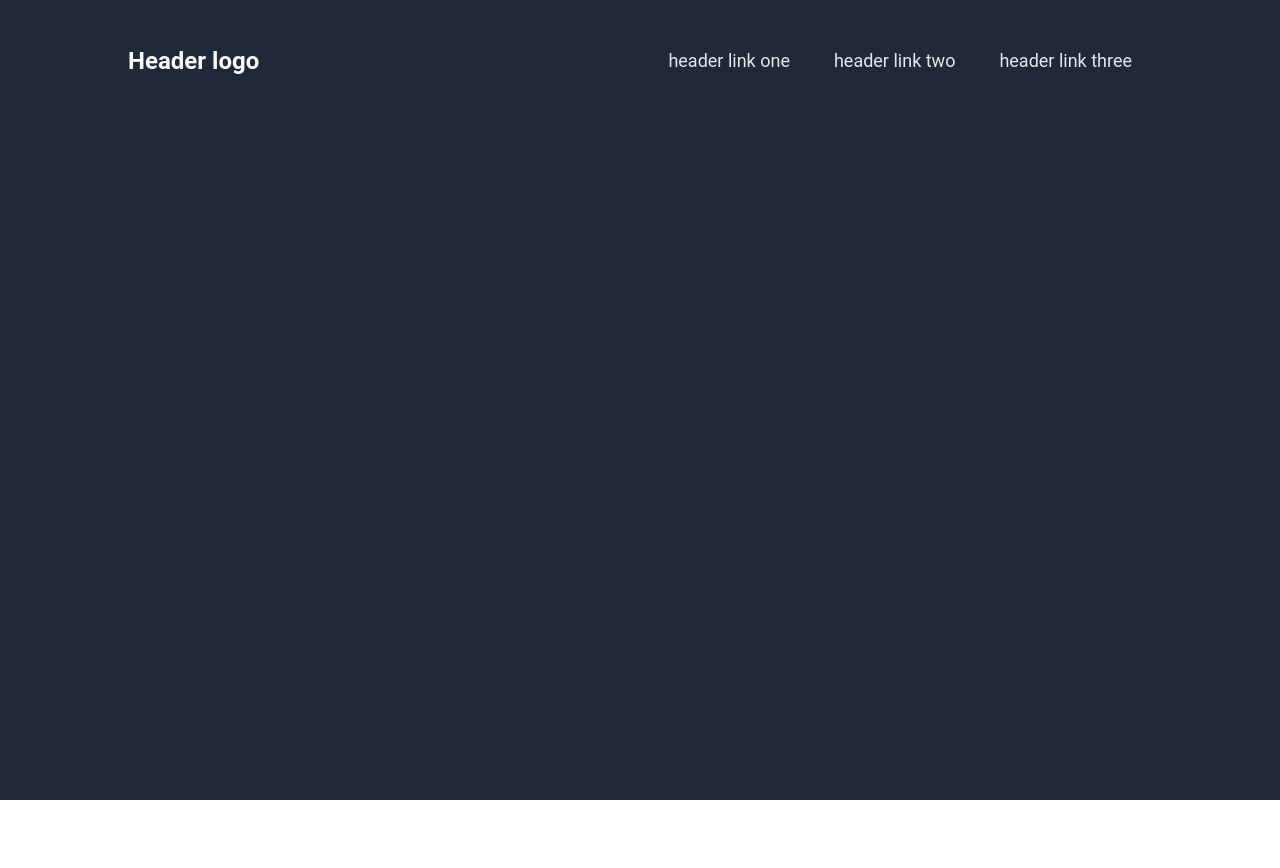
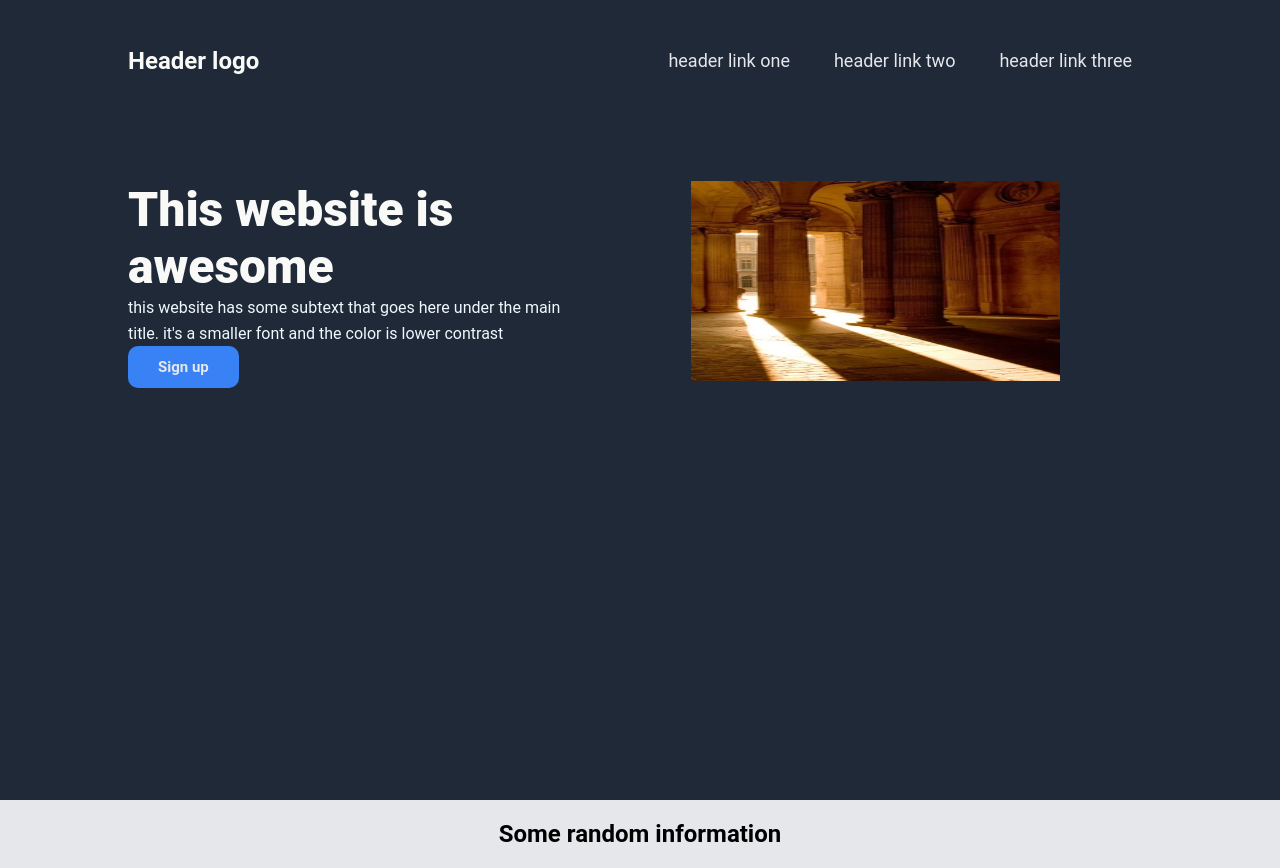
Before and after one commit to Nicode1203/Nicode, a plain HTML site: page index.html in a window 1280 px wide. Before the commit the page ends 800 px from the top, so only its background shows below. Drawn offline with Linux system fonts and the light colour scheme.

Commit message:
Completed hero section, add info section

```diff
--- a/css/style.css
+++ b/css/style.css
@@ -6,7 +6,15 @@
     text-decoration: none;
 }
 
+body {
+    margin: 0;
+    padding: 0;
+}
+
+
 .hero{
+    display: flex;
+    flex-direction: column;
     width: auto;
     height: 100vh;
     background-color: #1f2937;
@@ -26,6 +34,7 @@ nav{
 .logo{
     font-size: 24px;
     color: #f9faf8;
+    font-weight: bold;
 }
 
 nav ul li{
@@ -39,6 +48,63 @@ nav a{
     color: #e5e7eb;
 }
 
+
+.hero button{
+    color: #e5e7eb;
+    border: none;
+    background: #3882f6;
+    padding: 12px 30px;
+    border-radius: 10px;
+    font-weight: bold;
+    font-size: 15px;
+}
+
+h1{
+    font-size: 48px;
+    color: #f9faf8;
+    font-weight: 900;
+
+}
+
+
+.hero-content {
+    display: flex; /* Flexbox para alinear las secciones 2 y 3 */
+    justify-content: space-between;
+    padding: 0 10%;
+    flex-grow: 1; /* Hacer que las secciones ocupen el espacio disponible */
+}
+
+.section2, .section3 {
+    width: 45%; /* Para que ambas secciones ocupen el espacio de forma balanceada */
+}
+
+.section2 {
+    padding-top: 100px;
+}
+
+.section2 p {
+    font-size: 16px;
+    line-height: 1.6;
+}
+
+.section3 {
+    padding-top: 100px;
+}
+
+
+.section3 img {
+    width: 80%;
+    height: 200px;
+}
+
+.information{
+    display: flex;
+    background-color: #e5e7eb;
+    padding: 20px;
+    align-items: center;
+    justify-content: center;
+}
+
 .footer{
     background-color: #1f2937;
 }
--- a/index.html
+++ b/index.html
@@ -9,14 +9,27 @@
 <body>
     <div class="hero">
         <nav>
-            <h2 class="logo"><b>Header logo</b></h2>
+            <h2 class="logo">Header logo</h2>
             <ul>
                     <li><a href="#">header link one</a></li>
                     <li><a href="#">header link two</a></li>
                     <li><a href="#">header link three</a></li>
             </ul>
         </nav>
+        <div class="hero-content">
+            <div class="section2">
+                <h1>This website is awesome</h1>
+                <p>this website has some subtext that goes here under the main title. it's a smaller font and the color is lower contrast</p>
+                <button>Sign up</button>
+            </div>
+            <div class="section3">
+                <img src="img/paris.webp" alt="">
+            </div>
+        </div>
     </div>
 
+    <div class="information">
+        <h2>Some random information</h2>
+    </div>
 </body>
 </html>
```
Also changed, not shown: img/paris.webp (added).
